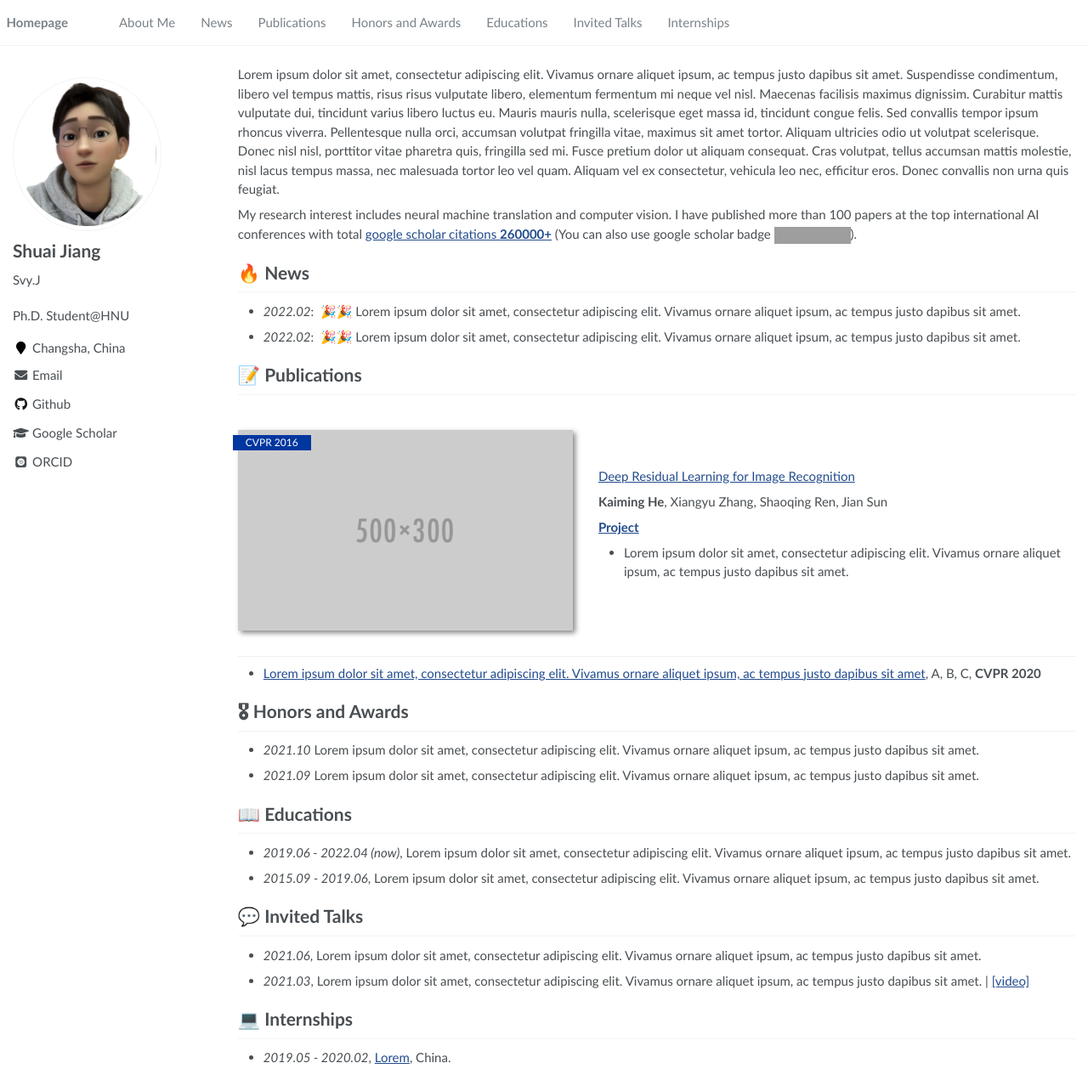
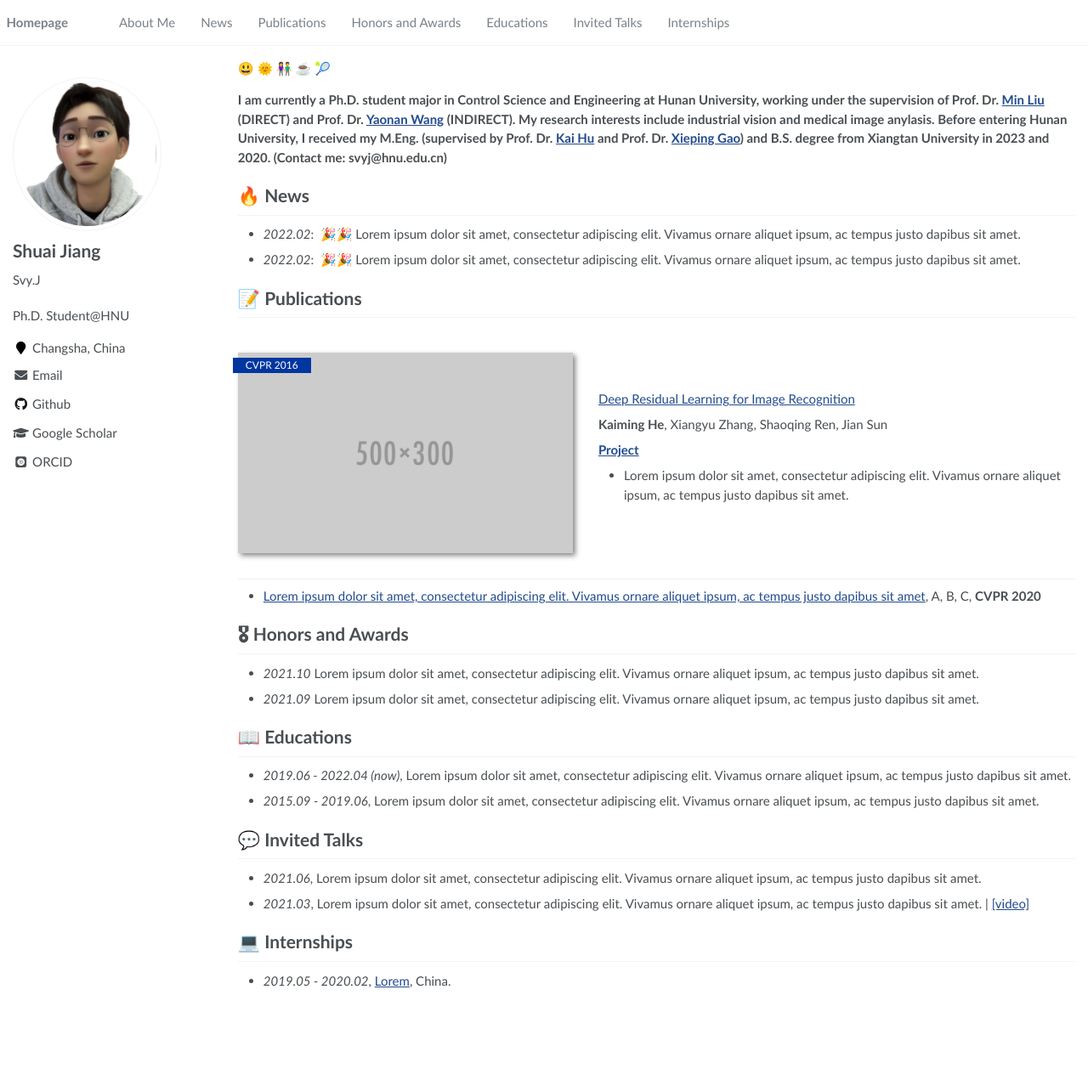
Before and after one commit to SvyJ/svyj.github.io, a Jekyll site: the page built from _pages/about.md, in a window 1280 px wide and 1271 px high. Shown: the whole window at 85% size. Built offline with Jekyll 4.4.1, drawn with Linux system fonts in a browser that asks for light colours; some web fonts are replaced; grey boxes are pictures that could not be loaded.

Commit message:
Update about.md

```diff
--- a/_pages/about.md
+++ b/_pages/about.md
@@ -15,11 +15,11 @@ redirect_from:
 {% endif %}
 {% assign url = gsDataBaseUrl | append: "google-scholar-stats/gs_data_shieldsio.json" %}
 
+&#128515; &#127774; &#128107; &#9749; &#127934;
+
 <span class='anchor' id='about-me'></span>
 
-Lorem ipsum dolor sit amet, consectetur adipiscing elit. Vivamus ornare aliquet ipsum, ac tempus justo dapibus sit amet. Suspendisse condimentum, libero vel tempus mattis, risus risus vulputate libero, elementum fermentum mi neque vel nisl. Maecenas facilisis maximus dignissim. Curabitur mattis vulputate dui, tincidunt varius libero luctus eu. Mauris mauris nulla, scelerisque eget massa id, tincidunt congue felis. Sed convallis tempor ipsum rhoncus viverra. Pellentesque nulla orci, accumsan volutpat fringilla vitae, maximus sit amet tortor. Aliquam ultricies odio ut volutpat scelerisque. Donec nisl nisl, porttitor vitae pharetra quis, fringilla sed mi. Fusce pretium dolor ut aliquam consequat. Cras volutpat, tellus accumsan mattis molestie, nisl lacus tempus massa, nec malesuada tortor leo vel quam. Aliquam vel ex consectetur, vehicula leo nec, efficitur eros. Donec convallis non urna quis feugiat.
-
-My research interest includes neural machine translation and computer vision. I have published more than 100 papers at the top international AI conferences with total <a href='https://scholar.google.com/citations?user=DhtAFkwAAAAJ'>google scholar citations <strong><span id='total_cit'>260000+</span></strong></a> (You can also use google scholar badge <a href='https://scholar.google.com/citations?user=9yWuLtsAAAAJ'><img src="https://img.shields.io/endpoint?url={{ url | url_encode }}&logo=Google%20Scholar&labelColor=f6f6f6&color=9cf&style=flat&label=citations"></a>).
+**I am currently a Ph.D. student major in Control Science and Engineering at Hunan University, working under the supervision of Prof. Dr. [Min Liu](http://eeit.hnu.edu.cn/info/1291/5218.htm) (DIRECT) and Prof. Dr. [Yaonan Wang](http://eeit.hnu.edu.cn/info/1277/4490.htm) (INDIRECT). My research interests include industrial vision and medical image anylasis. Before entering Hunan University, I received my M.Eng. (supervised by Prof. Dr. [Kai Hu](https://jwxy.xtu.edu.cn/info/1147/2508.htm) and Prof. Dr. [Xieping Gao](https://scholar.hunnu.edu.cn/gaoxieping/index.htm)) and B.S. degree from Xiangtan University in 2023 and 2020. (Contact me: svyj@hnu.edu.cn)**
 
 
 # 🔥 News
```
